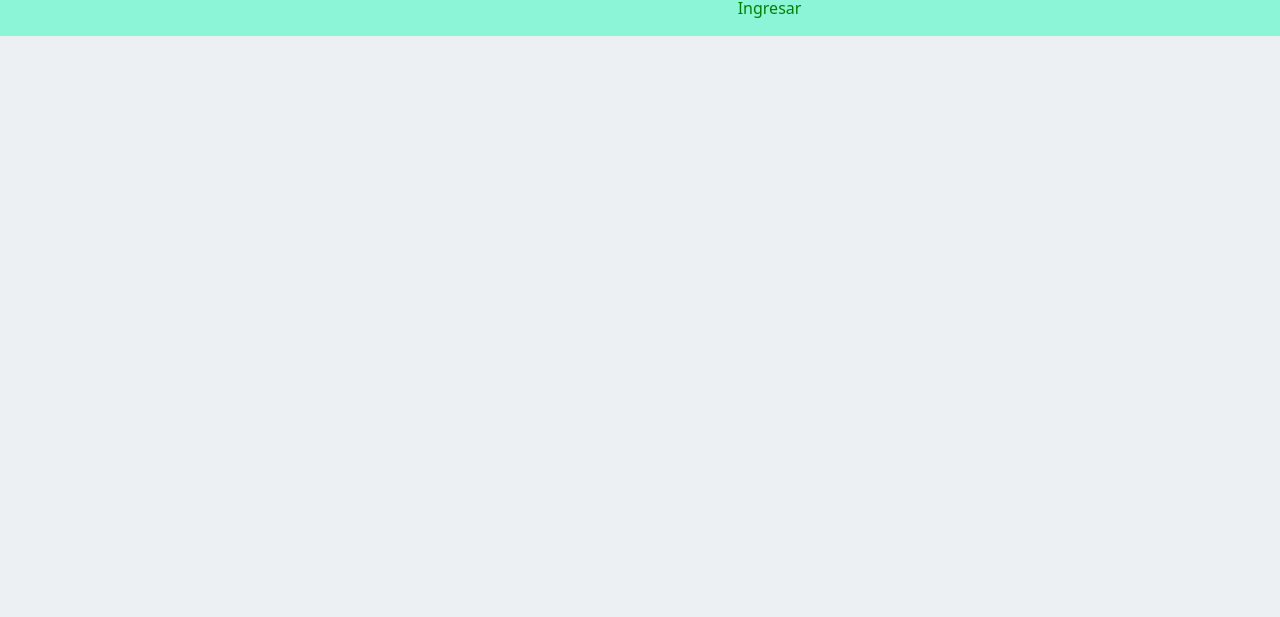
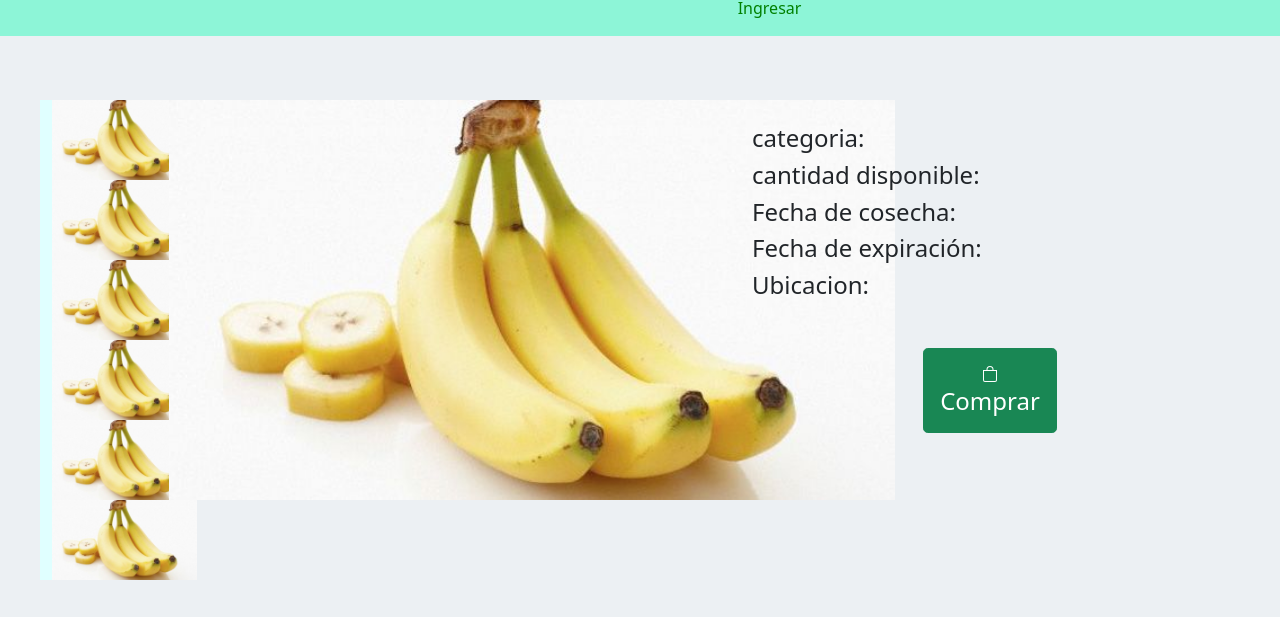
Before and after one commit to sebastianjsam/SrAgroFrontend, an Angular app: page /ProductById/1 in a window 1280 px wide. Before the commit this address led to /. Shown: the part 320-937 px from the top of the page. Before the commit the page ends 800 px from the top, so only its background shows below. Built offline with nearby package versions, Linux system fonts and the light colour scheme; no server answers.

Commit message:
update caso de consulta de productos

```diff
--- a/src/app/app-routing.module.ts
+++ b/src/app/app-routing.module.ts
@@ -8,6 +8,7 @@ import { CartComponent } from './componentes/cart/cart.component';
 import { CanActivateGuard } from './can-activate.guard';
 import { SearchProductComponent } from './componentes/SearchProduct/SearchProduct/SearchProduct.component';
 import { AddProduct } from './componentes/add-product/add.product.component';
+import { ConsultarProductoComponent } from './componentes/ConsultarProducto/ConsultarProducto.component';
 
 
 const routes: Routes = [
@@ -16,6 +17,7 @@ const routes: Routes = [
   {path: 'home', component: HomeComponent},
   {path: 'Search', component: SearchProductComponent},
   {path: 'Search/:search', component: SearchProductComponent},
+  {path: 'ProductById/:product', component: ConsultarProductoComponent},
   {path: 'cart', component: CartComponent, canActivate: [CanActivateGuard]},
   {path: 'cart/:id', component: CartComponent, canActivate: [CanActivateGuard]},
   {path: 'add-product', component: AddProduct, canActivate: [CanActivateGuard]}
--- a/src/app/app.module.ts
+++ b/src/app/app.module.ts
@@ -21,6 +21,7 @@ import { CommonModule } from '@angular/common';
 import { CartComponent } from './componentes/cart/cart.component';
 import {AddProductCartService} from './servicios/addProductCart.service';
 import { BrowserAnimationsModule } from '@angular/platform-browser/animations'
+import { ConsultarProductoComponent } from './componentes/ConsultarProducto/ConsultarProducto.component';
 
 
 
@@ -36,6 +37,7 @@ import { BrowserAnimationsModule } from '@angular/platform-browser/animations'
     SearchProductComponent,
     TarjetaProductoComponent,
     CartComponent,
+    ConsultarProductoComponent
 
 
   ],
--- /dev/null
+++ b/src/app/componentes/ConsultarProducto/ConsultarProducto.component.html
@@ -0,0 +1,50 @@
+
+
+<!--maquetando-->
+
+<div class="row" style="margin: 5vh;">
+  <h1 style="text-align: center;"> {{producto?.name}}</h1>
+  <br>
+  <div class="col-7" style="">
+<!--imagenes-->
+    <div class="row">
+      <div class="col-2" style="background-color: lightcyan;">
+        <img src={{resolverRuta()}} alt="" style="height: 10vh;">
+        <img src={{resolverRuta()}} alt="" style="height: 10vh;">
+        <img src={{resolverRuta()}} alt="" style="height: 10vh;">
+        <img src={{resolverRuta()}} alt="" style="height: 10vh;">
+        <img src={{resolverRuta()}} alt="" style="height: 10vh;">
+        <img src={{resolverRuta()}} alt="" style="height: 10vh;">
+      </div>
+      <div class="col-10" style="">
+        <img src={{resolverRuta()}} alt="" style="height: 50vh;">
+      </div>
+
+    </div>
+
+
+  </div>
+  <div class="col-5" style="">
+    <br>
+      <h4>categoria: {{producto?.category?.name}} </h4>
+      <h4>cantidad disponible: {{producto?.quantity}}</h4>
+      <h4>Fecha de cosecha: {{producto?.references?.entry_date|date}} </h4>
+      <h4>Fecha de expiración: {{producto?.references?.expiration_date|date}}</h4>
+      <h4>Ubicacion: {{producto?.name}}</h4>
+      <h1 style="text-align: center;">{{producto?.price|currency}}</h1>
+      <br>
+      <p>{{producto?.description}}</p>
+
+      <div class="col button-Comprar" style="text-align: center;">
+        <button (click)="resolverRuta()" class="btn btn-lg btn-success" mat-stroked-button color="warn" style="text-align: center;" >
+          <svg xmlns="http://www.w3.org/2000/svg" width="16" height="16" fill="currentColor" class="bi bi-bag"
+            viewBox="0 0 16 16">
+            <path
+              d="M8 1a2.5 2.5 0 0 1 2.5 2.5V4h-5v-.5A2.5 2.5 0 0 1 8 1zm3.5 3v-.5a3.5 3.5 0 1 0-7 0V4H1v10a2 2 0 0 0 2 2h10a2 2 0 0 0 2-2V4h-3.5zM2 5h12v9a1 1 0 0 1-1 1H3a1 1 0 0 1-1-1V5z" />
+          </svg>
+          <h4>Comprar</h4>
+        </button>
+      </div>
+  </div>
+
+</div>
--- /dev/null
+++ b/src/app/componentes/ConsultarProducto/ConsultarProducto.component.ts
@@ -0,0 +1,45 @@
+import { Component, Input, OnInit } from '@angular/core';
+import { ActivatedRoute, ParamMap } from '@angular/router';
+import { ProductService } from 'src/app/servicios/product.services';
+import { environment } from 'src/environments/environment';
+import { Product } from '../DTOS/productDTO';
+
+@Component({
+  selector: 'app-ConsultarProducto',
+  templateUrl: './ConsultarProducto.component.html',
+  styleUrls: ['./ConsultarProducto.component.css']
+})
+export class ConsultarProductoComponent implements OnInit {
+
+  idproduct:string='';
+ producto:Product | undefined;
+
+  constructor(private productService: ProductService,
+    private route: ActivatedRoute) { }
+
+  ngOnInit() {
+
+    this.route.paramMap.subscribe((params: ParamMap) => {
+      this.idproduct = params.get('product') || '';
+      console.log(this.idproduct+"  this.idproduct")
+      this.consultarProduct();
+    });
+
+  }
+
+
+
+  async consultarProduct(){
+    this.productService.ConsultarProductoService(this.idproduct).subscribe((data) => {
+      this.producto = data;
+      console.table(data);
+    });
+  }
+
+  public resolverRuta() {
+  return 'assets/fruta/banana.png';
+
+  }
+
+
+}
--- a/src/app/componentes/tarjeta-producto/tarjeta-producto.component.html
+++ b/src/app/componentes/tarjeta-producto/tarjeta-producto.component.html
@@ -1,4 +1,4 @@
-<div class="Container border rounded" >
+<div class="Container border rounded" (click)="IrdetalleProduct()" >
   <div class="card card-Product">
     <div style="" >
       <div class="contenedor-imagen">
--- a/src/app/componentes/tarjeta-producto/tarjeta-producto.component.ts
+++ b/src/app/componentes/tarjeta-producto/tarjeta-producto.component.ts
@@ -27,4 +27,8 @@ export class TarjetaProductoComponent implements OnInit {
     console.log(this.producto);
     this.router.navigate(['/cart/'+ this.producto.cod_product]);
   }
+  public IrdetalleProduct() {
+    console.log(this.producto);
+    this.router.navigate(['/ProductById/'+ this.producto.cod_product]);
+  }
 }
--- a/src/app/servicios/product.services.ts
+++ b/src/app/servicios/product.services.ts
@@ -30,4 +30,11 @@ export class ProductService{
         return  this.http.get("https://localhost:44370/filterProduct?searchName="+search+"&category="+category+"&price="+price+"&quantity="+quantity,{'headers':headers});
     }
 
+
+    public  ConsultarProductoService(IdProduct:string):Observable<any>{
+      const headers = { 'content-type': 'application/json'}
+      //const body=JSON.stringify(product);
+        return  this.http.get("https://localhost:44370/ProductById?idProduct="+IdProduct,{'headers':headers});
+    }
+
 }
```
Also changed, not shown: src/app/componentes/ConsultarProducto/ConsultarProducto.component.css (added).
